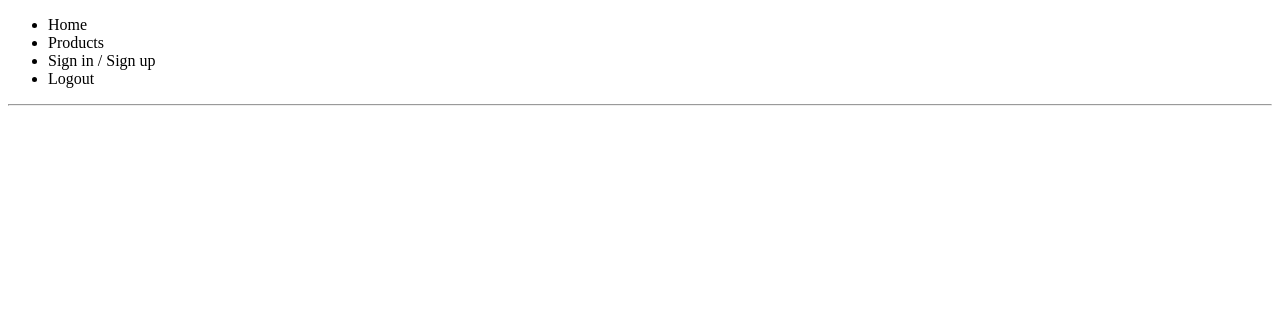
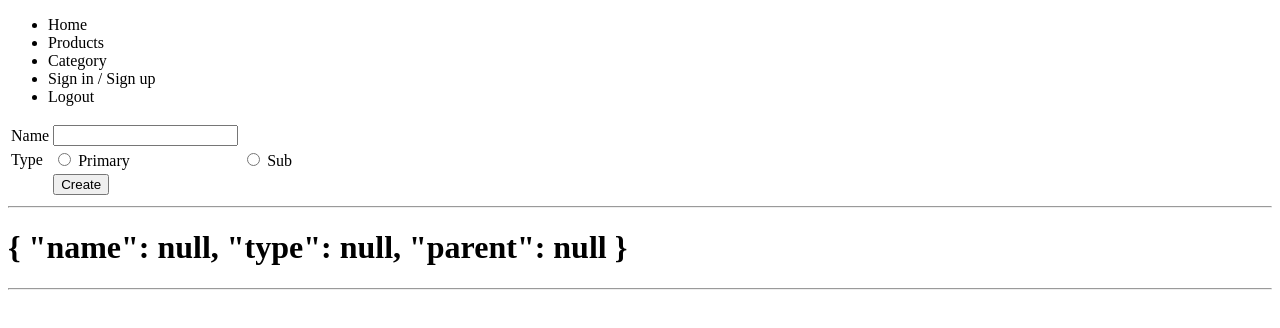
Before and after one commit to mailsangi/angular-app1, an Angular app: page /category in a window 1280 px wide. Before the commit this address led to /. Shown: the top 328 px of the page. Built offline with nearby package versions, Linux system fonts and the light colour scheme.

Commit message:
categories and sub-categories implemented

```diff
--- a/src/app/app.module.ts
+++ b/src/app/app.module.ts
@@ -15,6 +15,8 @@ import { ProductsCanDeActivate } from './products/products.candeactivate';
 import { ProductComponent } from './product/product.component';
 import { ProductResolver } from './product/product.resolver';
 import { MyPipe } from './utils/mypipe.pipe';
+import { CategoryComponent } from './category/category.component';
+import { CategoryService } from './category/category.service';
 @NgModule({
   declarations: [
     AppComponent,
@@ -22,6 +24,7 @@ import { MyPipe } from './utils/mypipe.pipe';
     ProductsComponent,
     ProductComponent,
     MyPipe,
+    CategoryComponent,
   ],
   imports: [BrowserModule, AppRoutes, HttpClientModule, ReactiveFormsModule],
   bootstrap: [AppComponent],
@@ -32,6 +35,7 @@ import { MyPipe } from './utils/mypipe.pipe';
     HomeCanActivate,
     ProductsCanDeActivate,
     ProductResolver,
+    CategoryService,
   ],
 })
 export class AppModule {}
--- a/src/app/app.routes.ts
+++ b/src/app/app.routes.ts
@@ -7,6 +7,7 @@ import { HomeCanActivate } from './home/home.canactivate';
 import { ProductsCanDeActivate } from './products/products.candeactivate';
 import { ProductComponent } from './product/product.component';
 import { ProductResolver } from './product/product.resolver';
+import { CategoryComponent } from './category/category.component';
 
 @NgModule({
   imports: [
@@ -15,6 +16,14 @@ import { ProductResolver } from './product/product.resolver';
         path: '',
         canActivate: [HomeCanActivate],
         component: HomeComponent,
+      },
+      {
+        path: 'shop',
+        loadChildren: () =>
+          import('./shop/shop.module').then((chunk) => {
+            console.log('Chunk', chunk);
+            return chunk.ShopModule;
+          }),
       },
       {
         path: 'home',
@@ -26,6 +35,11 @@ import { ProductResolver } from './product/product.resolver';
         canActivate: [ShowProducts],
         // canDeactivate: [ProductsCanDeActivate],
         component: ProductsComponent,
+      },
+      {
+        path: 'category',
+        // canDeactivate: [ProductsCanDeActivate],
+        component: CategoryComponent,
       },
       {
         path: 'product/:id/:price',
--- a/src/app/app/app.component.html
+++ b/src/app/app/app.component.html
@@ -1,6 +1,7 @@
 <ul>
   <li routerLink="">Home</li>
   <li routerLink="/products">Products</li>
+  <li routerLink="/category">Category</li>
   <li routerLink="/home">Sign in / Sign up</li>
   <li (click)="logout()">Logout</li>
 </ul>
--- /dev/null
+++ b/src/app/category/category.component.html
@@ -0,0 +1,51 @@
+<table>
+  <tbody [formGroup]="categoryForm">
+    <tr>
+      <td>
+        Name
+      </td>
+      <td>
+        <input formControlName="name" type="text" />
+      </td>
+    </tr>
+    <tr>
+      <td>
+        Type
+      </td>
+      <td>
+        <input formControlName="type" value="0" type="radio" />
+        Primary
+      </td>
+      <td>
+        <input formControlName="type" value="1" type="radio" />
+        Sub
+      </td>
+    </tr>
+    <tr *ngIf="categoryForm.controls.type.value == 1">
+      <td>
+        Choose Parent Category
+      </td>
+      <td>
+        <select formControlName="parent" name="" id="">
+          <option
+            [value]="category._id"
+            *ngFor="let category of parentCatgories$ | async"
+          >
+            {{ category.name }}
+          </option>
+        </select>
+      </td>
+    </tr>
+    <tr>
+      <td></td>
+      <td>
+        <button (click)="create()">Create</button>
+      </td>
+    </tr>
+  </tbody>
+</table>
+
+<hr />
+<h1>
+  {{ categoryForm.value | json }}
+</h1>
--- /dev/null
+++ b/src/app/category/category.component.ts
@@ -0,0 +1,38 @@
+import { Component, OnInit } from '@angular/core';
+import { FormBuilder, FormGroup } from '@angular/forms';
+import { CategoryService } from './category.service';
+import { map } from 'rxjs/operators';
+
+@Component({
+  selector: 'app-category',
+  templateUrl: './category.component.html',
+  styleUrls: ['./category.component.css'],
+})
+export class CategoryComponent implements OnInit {
+  categoryForm: FormGroup;
+
+  parentCatgories$;
+  constructor(
+    private fb: FormBuilder,
+    private categoryService: CategoryService
+  ) {
+    this.parentCatgories$ = this.categoryService.getAllParent();
+    this.categoryForm = this.fb.group({
+      name: [],
+      type: [],
+      parent: [],
+    });
+  }
+
+  ngOnInit(): void {}
+
+  create() {
+    this.categoryService.create(this.categoryForm.value).subscribe(
+      () => {},
+      () => {},
+      () => {
+        this.categoryForm.reset();
+      }
+    );
+  }
+}
--- /dev/null
+++ b/src/app/category/category.service.ts
@@ -0,0 +1,34 @@
+import { Injectable } from '@angular/core';
+import { HttpClient } from '@angular/common/http';
+import { UserRegFormValue } from '../models/userRegFormValue';
+import { map } from 'rxjs/operators';
+
+const URL = 'http://localhost:9080/category';
+
+@Injectable()
+export class CategoryService {
+  constructor(private http: HttpClient) {}
+
+  create(value: any) {
+    console.log('Value', value);
+    return this.http.post(`${URL}/create`, value);
+  }
+
+  getAll() {
+    return this.http.get(`${URL}/all`);
+  }
+
+  getAllParent() {
+    return this.getAll().pipe(
+      map((res: any) => {
+        console.log(res);
+        const arr = res.result;
+        const filteredArray = arr.filter((el) => {
+          return el.parent === undefined || el.parent === null;
+        });
+        console.log('Filtered Arr', filteredArray);
+        return filteredArray;
+      })
+    );
+  }
+}
--- /dev/null
+++ b/src/app/shop/shop/shop.component.html
@@ -0,0 +1,5 @@
+<ul>
+  <li *ngFor="let item of parentCatgories$ | async">
+    {{ item.name }}
+  </li>
+</ul>
--- /dev/null
+++ b/src/app/shop/shop/shop.component.ts
@@ -0,0 +1,17 @@
+import { Component, OnInit } from '@angular/core';
+import { CategoryService } from 'src/app/category/category.service';
+import { map } from 'rxjs/operators';
+
+@Component({
+  selector: 'app-shop',
+  templateUrl: './shop.component.html',
+  styleUrls: ['./shop.component.css'],
+})
+export class ShopComponent implements OnInit {
+  parentCatgories$;
+  constructor(private categoryService: CategoryService) {
+    this.parentCatgories$ = this.categoryService.getAllParent();
+  }
+
+  ngOnInit(): void {}
+}
```
Also changed, not shown: src/app/shop/shop.module.ts (added, +10 -0 lines), src/app/shop/shop.routes.ts (added, +16 -0 lines), src/app/category/category.component.css (added), src/app/shop/shop/shop.component.css (added), 2 other files (tests, documents, lock files or other folders).
